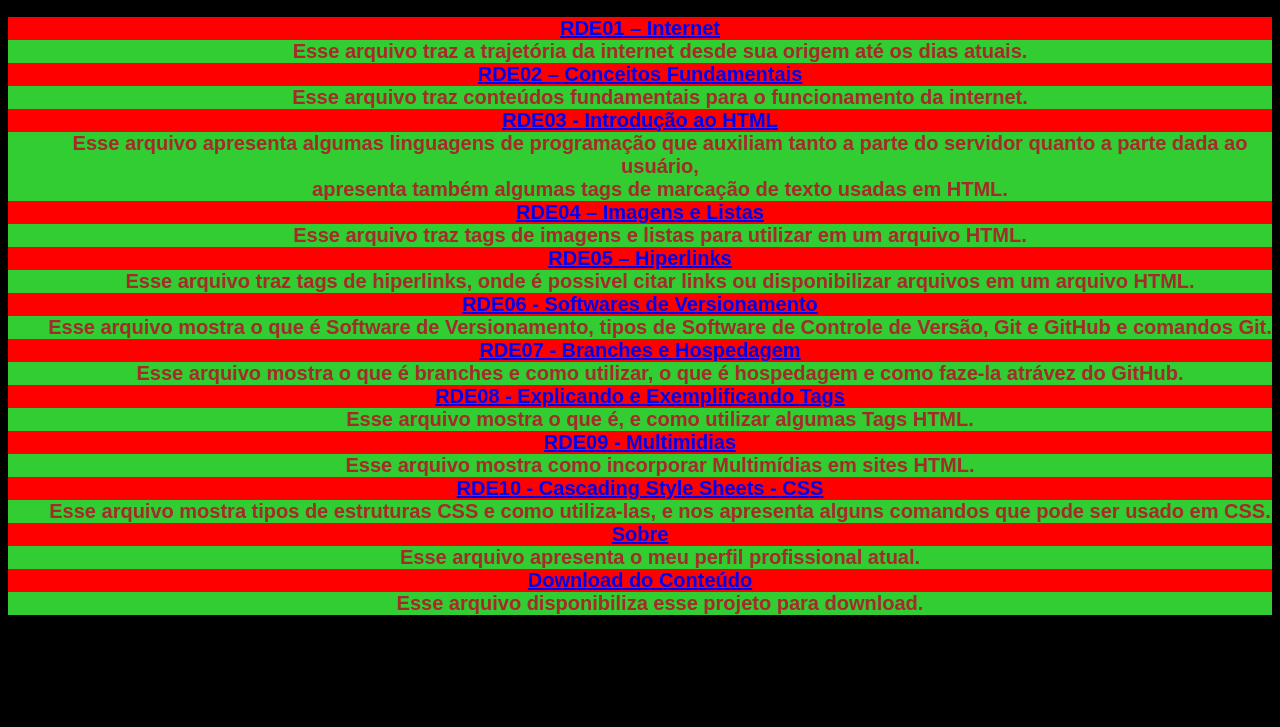
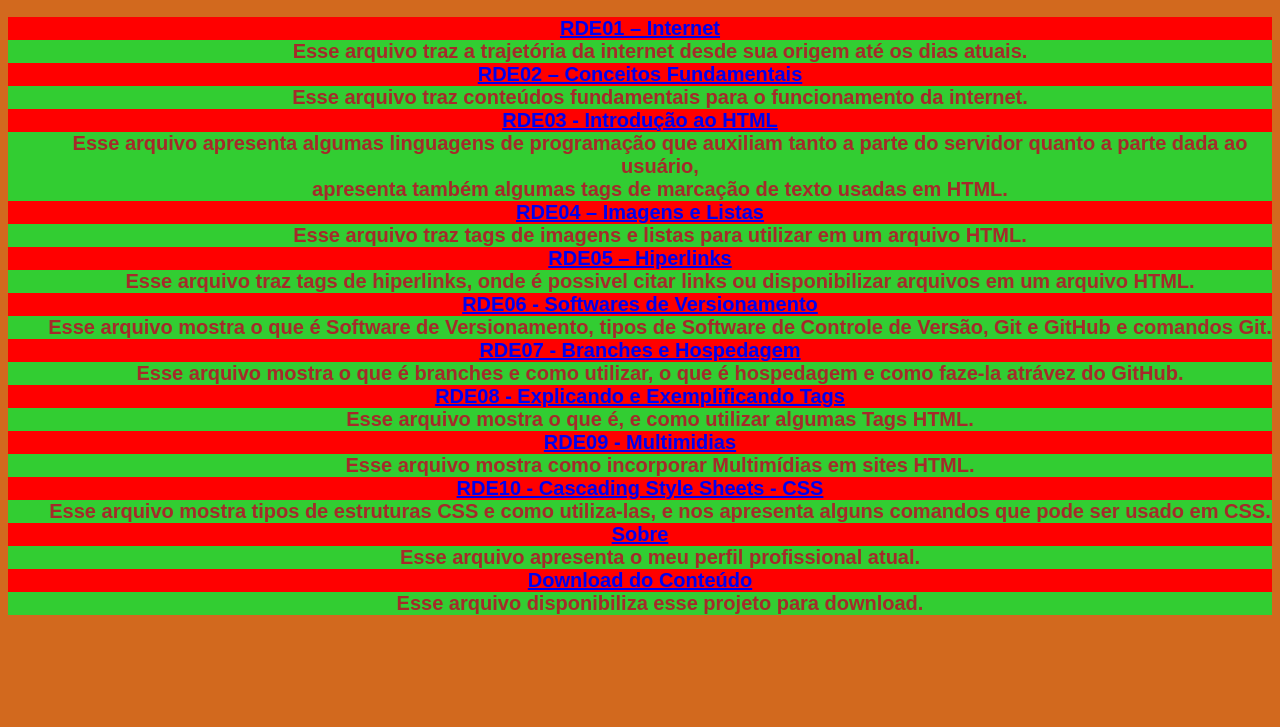
Before and after one commit to Andre-Auguto-Gavlak/Projeto-na-Trilha-do-Aprendizado, a plain HTML site: page index.html in a window 1280 px wide. Shown: the part 73-800 px from the top of the page. Drawn offline with Linux system fonts and the light colour scheme.

Commit message:
Update index.html

```diff
--- a/index.html
+++ b/index.html
@@ -38,7 +38,7 @@
 		</style>
 	</head>
 
-	<body style="background-color:Black">
+	<body>
 		<h1>Seja Bem Vindo ao Projeto na Trilha do Aprendizado!!!<h1>
 		<dl>
 			<dt><a href="RDE01 – Internet.html" target="_blank">RDE01 – Internet</a></dt>
```
